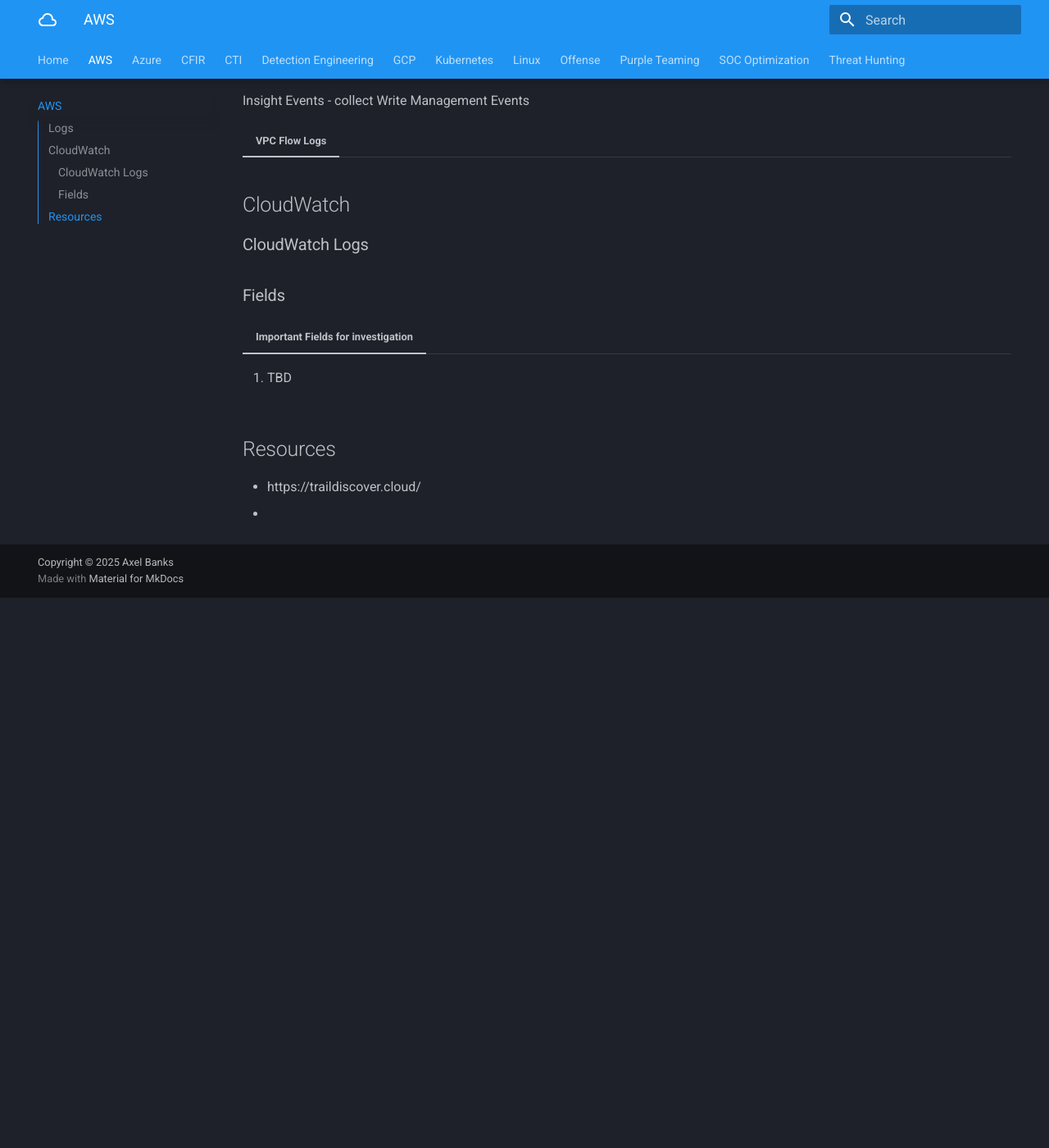
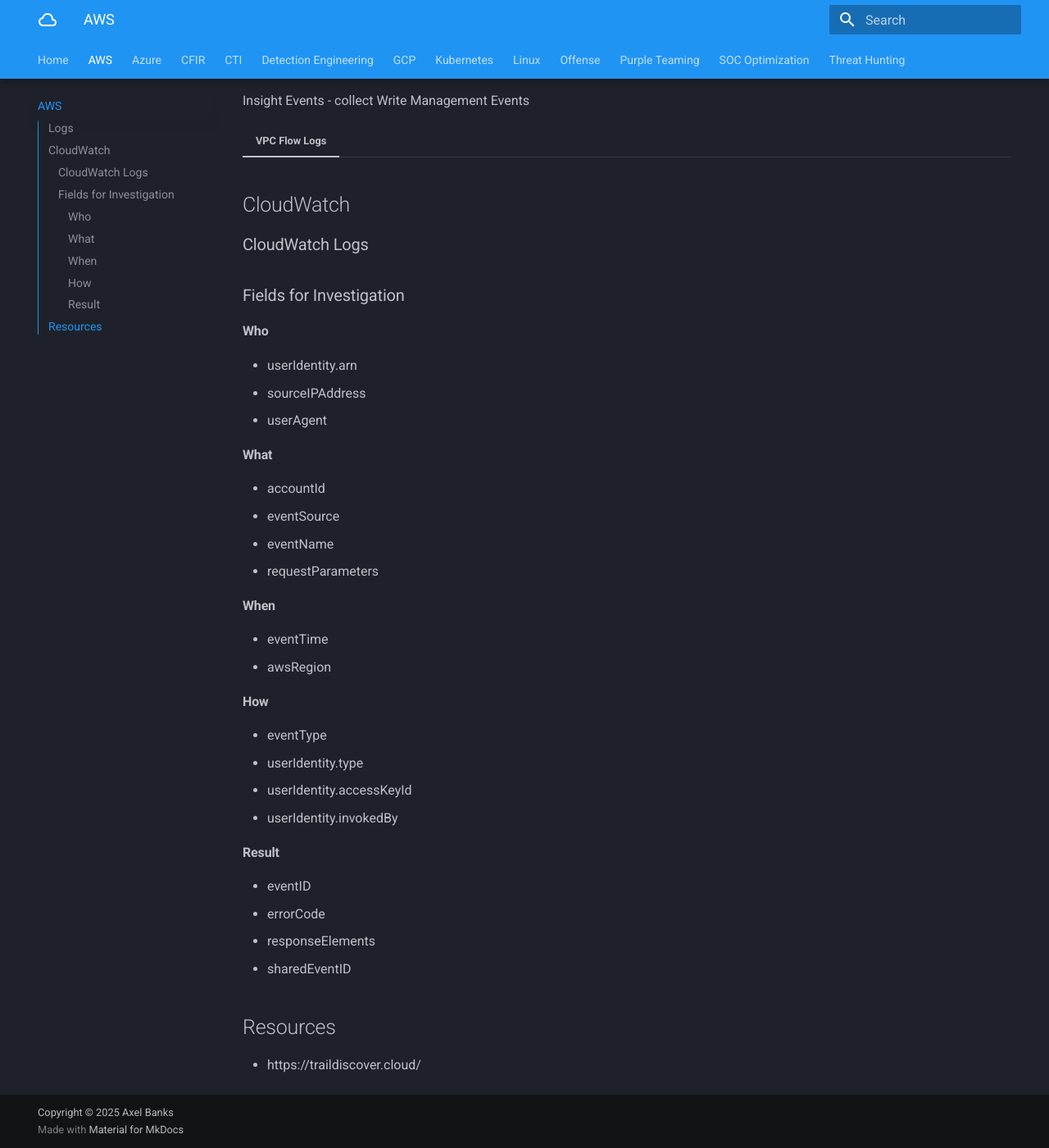
Before and after one commit to Obsidian8/Cloud-SOC-Wiki, an MkDocs documentation site: the page built from docs/AWS.md, in a window 1280 px wide and 1400 px high, scrolled down 775 px. Shown: the whole window at 82% size. Built offline with MkDocs 1.6.1 and Material for MkDocs 9.7.7, drawn with Linux system fonts in a browser that asks for light colours; before the commit the page ends 1504 px from its top, so only the background shows below that.

Commit message:
updating wiki

```diff
--- a/docs/AWS.md
+++ b/docs/AWS.md
@@ -31,14 +31,36 @@
 ## CloudWatch
 ### CloudWatch Logs
 
-### Fields
+### Fields for Investigation
 
-=== "Important Fields for investigation"
+#### Who
+* userIdentity.arn
+* sourceIPAddress
+* userAgent
 
-    1. TBD
+#### What
+* accountId
+* eventSource
+* eventName
+* requestParameters
+
+#### When
+* eventTime
+* awsRegion
+
+#### How
+* eventType
+* userIdentity.type
+* userIdentity.accessKeyId
+* userIdentity.invokedBy
+
+#### Result
+* eventID
+* errorCode
+* responseElements
+* sharedEventID
 
 
 
 ## Resources
 * https://traildiscover.cloud/
-*
```
Also changed, not shown: docs/Azure.md (+4 -4 lines), docs/Offense.md (+0 -1 lines).
